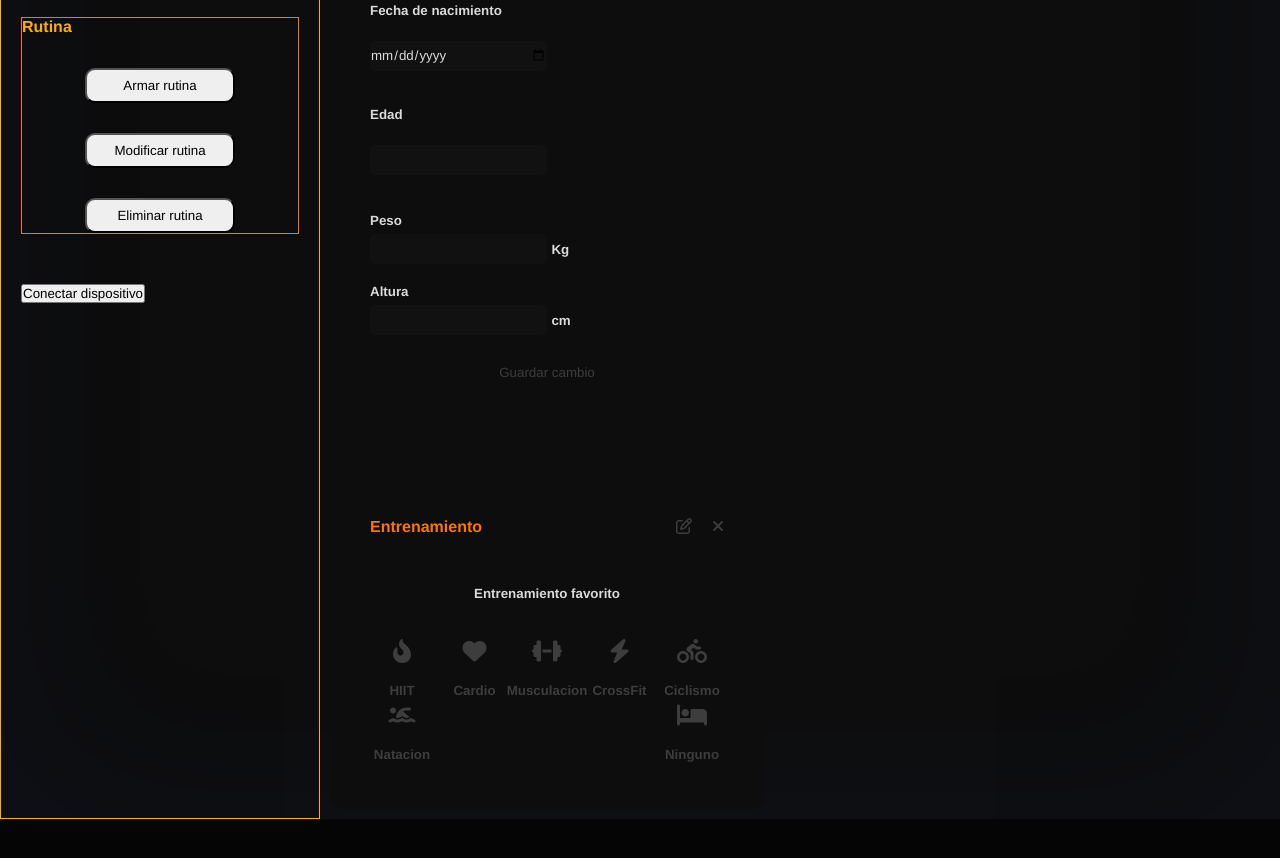
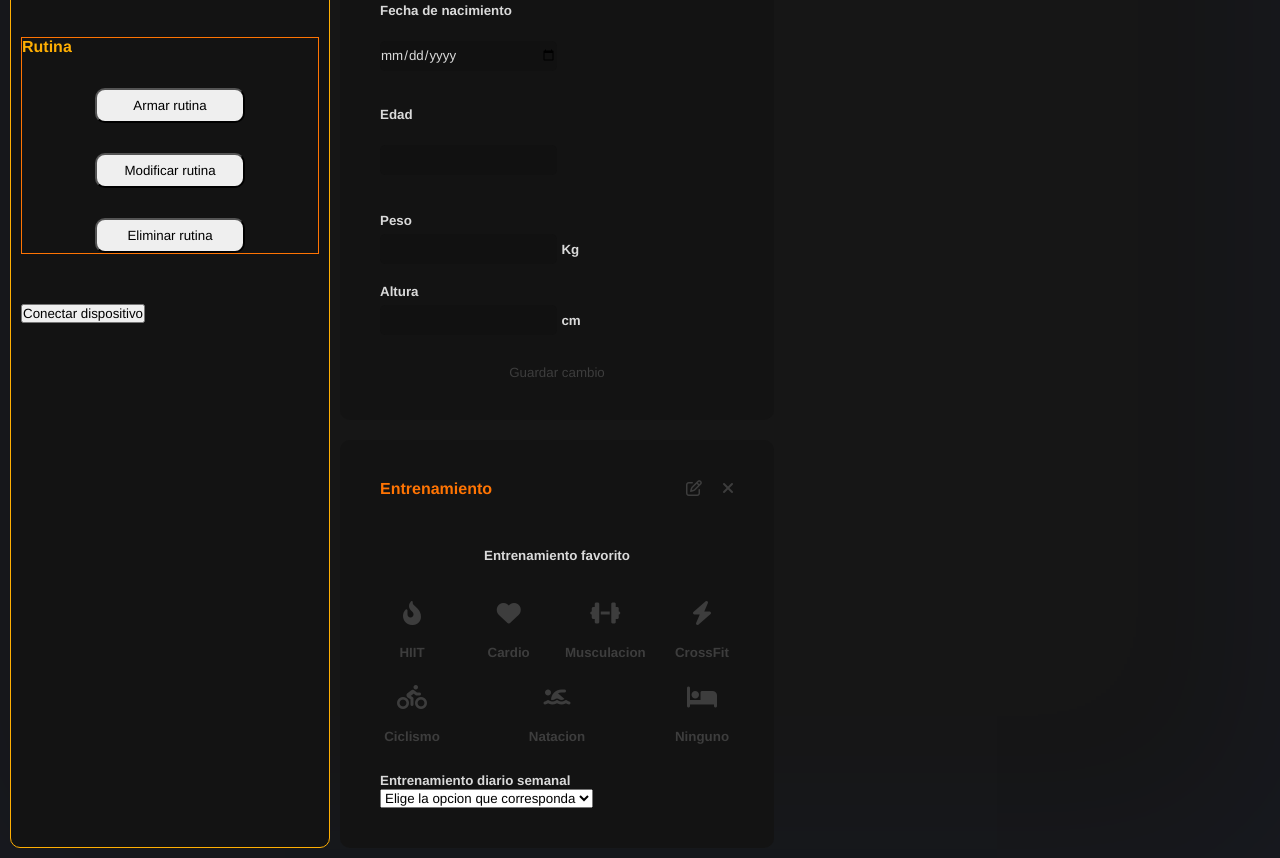
Before and after one commit to agustin-antunez/Lab2-Final-Project, a plain HTML site: page perfil.html in a window 1280 px wide. Shown: the part 494-1352 px from the top of the page. Before the commit the page ends 1313 px from the top, so only its background shows below. Drawn offline with Linux system fonts and the light colour scheme.

Commit message:
Se sigue mejorando el formulario

```diff
--- a/css/estilos_generales.css
+++ b/css/estilos_generales.css
@@ -15,8 +15,9 @@ a:visited, a:link{
     --Color-gris_claro: #DADADA;
     --Color-blanco-gris: #F0F0F2;
     --Color-gris-oscuro: #3d3d3d;
-    --Color-negro: #050505;
-    --Color-negro_medio: #0D0D0D;
+    --Color-negro: #000000;
+    --Color-negro_medio: #161616;
+    --Color-negro_medio-claro:#131313;
     --Color-coral: #FF0951;
     --Color-rojo: #FF0023;
     --Color-violeta: #542BE3;
@@ -24,8 +25,7 @@ a:visited, a:link{
 
 }
 body{
-    padding: 0;
-    margin: 0;
+    background: var(--Color-negro);
 
 }
 header{
--- a/css/estilos_perfil.css
+++ b/css/estilos_perfil.css
@@ -1,13 +1,10 @@
 /*GENERAL*/
-
-body {
-    background: var(--Color-negro);
-}
 
 #perfil {
     display: flex;
     width: 100%;
     height: 100%;
+    background-color: var(--Color-negro_medio);
 }
 
 input {
@@ -26,14 +23,21 @@ label {
 
 /*FUNCIONALIDADES*/
 #funtions {
+    display: flex;
+    flex-wrap: wrap;
     width: 25%;
-    height: 100;
-    padding: 20px;
+    justify-content: center;
+    height: auto;
+    padding: 10px;
+    margin: 10px 0px 10px 10px;
     border: 1px solid #ffaf03;
+    border-radius: 10px;
+    background-color: var(--Color-negro_medio-claro);
 }
 
 .funtions-section {
     display: flex;
+    width: 100%;
     flex-direction: column;
     gap: 20px;
     border: 1px solid #ff7403;
@@ -41,6 +45,8 @@ label {
 
 .title2 > h2 {
     font-size: 18pt;
+    text-align: center;
+    margin-top: 20px;
     color: var(--Color-gris-oscuro);
 }
 
@@ -83,6 +89,7 @@ width: 50%;
 .fun-container {
     display: flex;
     flex-direction: column;
+    width: 100%;
     gap: 50px;
 }
 
@@ -123,7 +130,7 @@ width: 50%;
     flex-direction: column;
     gap: 20px;
     padding: 40px;
-    background-color: var(--Color-negro_medio);
+    background-color: var(--Color-negro_medio-claro);
     width: 70%;
     height: auto;
     border-radius: 10px;
@@ -283,17 +290,19 @@ input:checked + .radio-style> #undefined {
    color: #ff7403;
 }
 
-.training {
+.training-checkbox {
     width: 100%;
     height: auto;
     margin-top: 20px;
     display: flex;
     flex-direction: column;
     gap: 30px;
+    *border:1px solid #006eff;
+    margin-bottom: 20px;
 
 }
 
-.training > span {
+.training-checkbox > span {
     text-align: center;
     margin: 10px;
 }
@@ -302,6 +311,7 @@ input:checked + .radio-style> #undefined {
     display: flex;
     flex-wrap: wrap;
     justify-content: space-between;
+    gap: 20px;
 }
 
 .checkbox-container {
@@ -318,6 +328,7 @@ input:checked + .radio-style> #undefined {
     z-index: 20;
     opacity: 0;
 }
+
 
 .checkbox-container .check-style {
     display: flex;
--- a/perfil.html
+++ b/perfil.html
@@ -122,7 +122,7 @@
                         </div>
 
                     </form>
-                </div><br>
+                </div>
 
                 <div class="form-container">
                     <div class="title-container">
@@ -136,7 +136,7 @@
                     </div>
                         <form class="form-flex" action="#">
 
-                            <div class="training">
+                            <div class="training-checkbox">
                                 <span>Entrenamiento favorito</span>
                                 <div class="checkboxes">
                                     <div class="checkbox-container">
@@ -191,9 +191,23 @@
                                 </div>
                             </div>
 
+                            <div class="selection">
+                                <span>Entrenamiento diario semanal</span>
+                                <div class="selection-container">
+                                    <select name="rutine" id="rutine">
+                                        <option selected disabled>Elige la opcion que corresponda</option>
+                                        <option value="-3">-3 veces</option>
+                                        <option value="3-5">3-5 veces</option>
+                                        <option value="nothing">Nunca</option>
+                                    </select>
+
+                                </div>
                             </div>
+
+
                         </form>
                     </div>
+                </div>
             </section>
         </main>
     </body>
```
